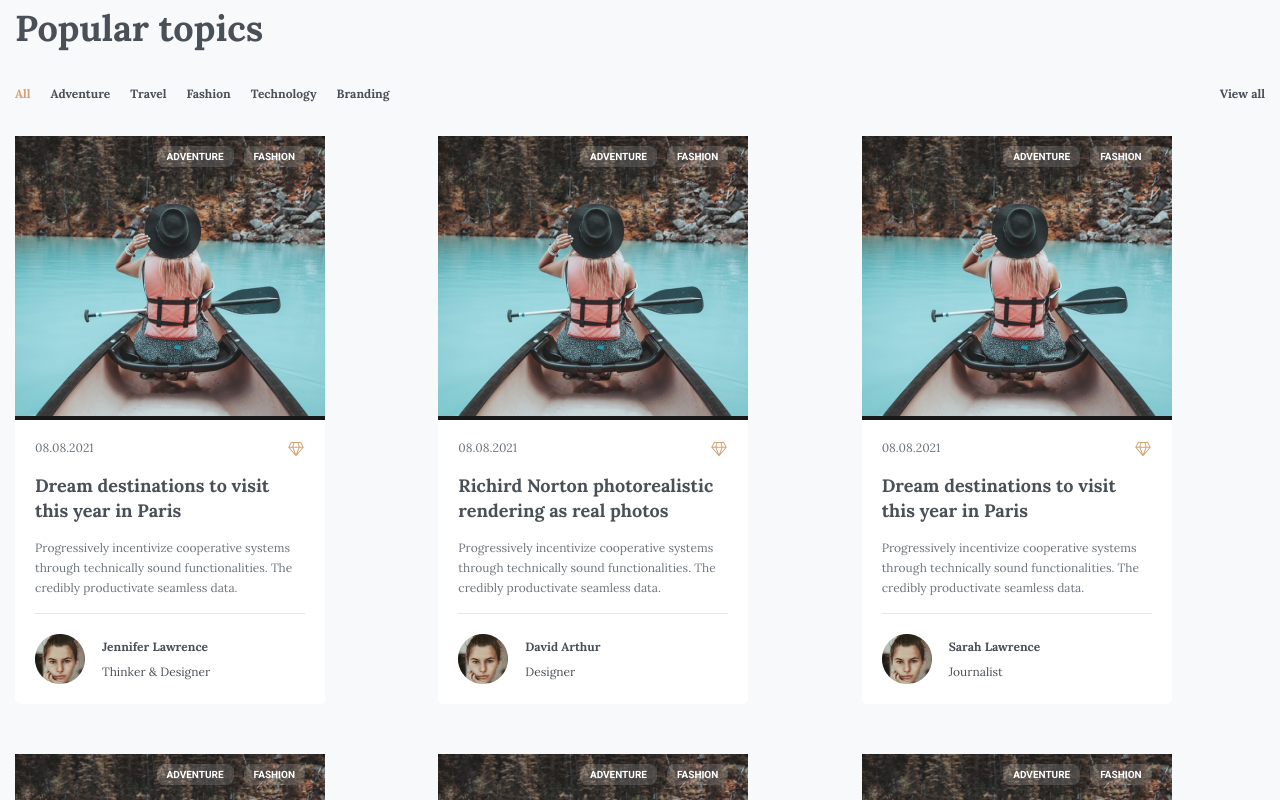
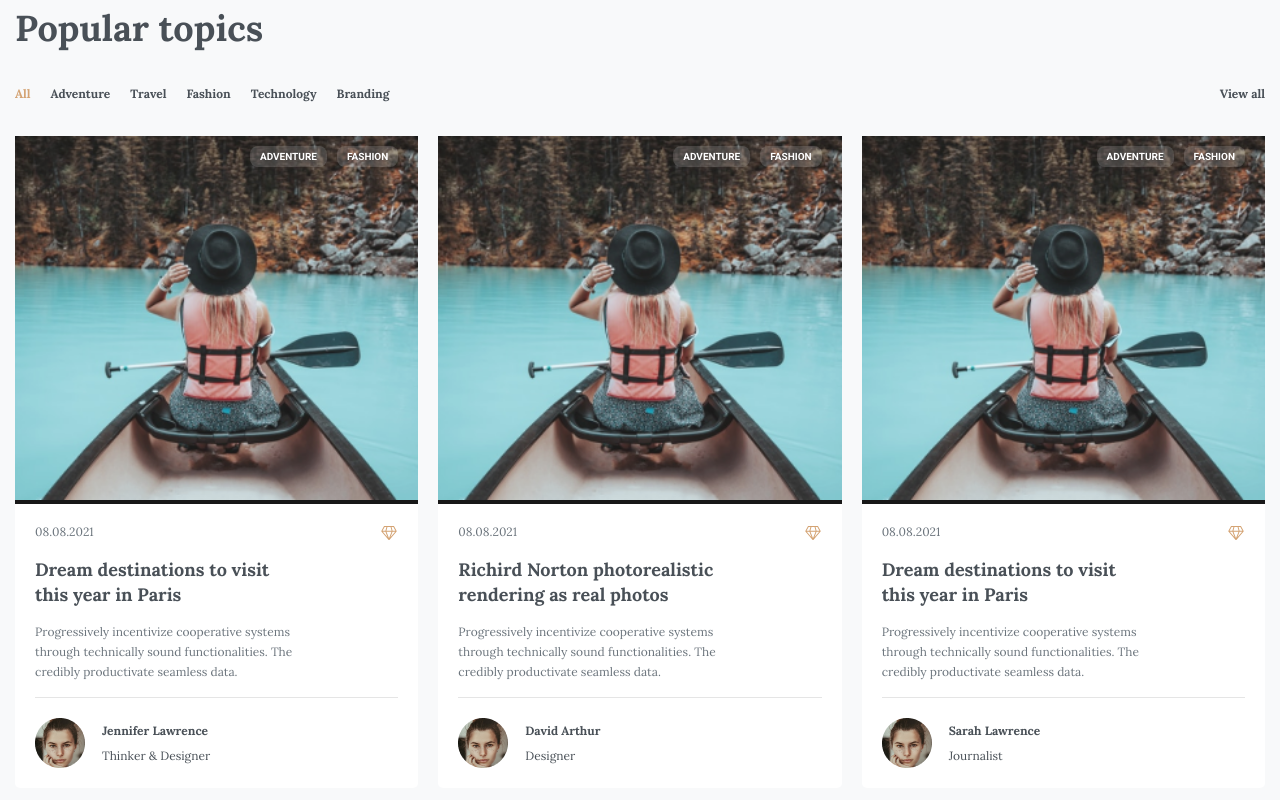
Before and after one commit to rybaaa/Blogging-platform, a Vue app in the folder frontend/: page / in a window 1280 px wide. Shown: the part 640-1440 px from the top of the page. Built offline with nearby package versions, Linux system fonts and the light colour scheme.

Commit message:
fixed bug with stretching images

```diff
--- a/frontend/src/components/ArticleItem.vue
+++ b/frontend/src/components/ArticleItem.vue
@@ -65,7 +65,6 @@ export default {
 .article {
   border-radius: 5px;
   background: #fff;
-  max-width: 310px;
   .article__image-container {
     position: relative;
     background: #000;
@@ -105,6 +104,7 @@ export default {
       }
     }
     .article__image {
+      width: 100%;
     }
   }
   .article__content {
--- a/frontend/src/components/EditorArticle.vue
+++ b/frontend/src/components/EditorArticle.vue
@@ -41,12 +41,13 @@ export default {
 .article {
   border-radius: 5px;
   background: #fff;
-  max-width: 310px;
   .article__image-container {
     position: relative;
-    background: url('@/assets/images/editorsBg1.png') center center;
+    background: url('@/assets/images/editorsBg1.png') center center no-repeat;
+    background-size: cover;
     opacity: 0.9;
     height: 350px;
+    width: 100%;
     .article__categories {
       position: absolute;
       display: flex;
```
